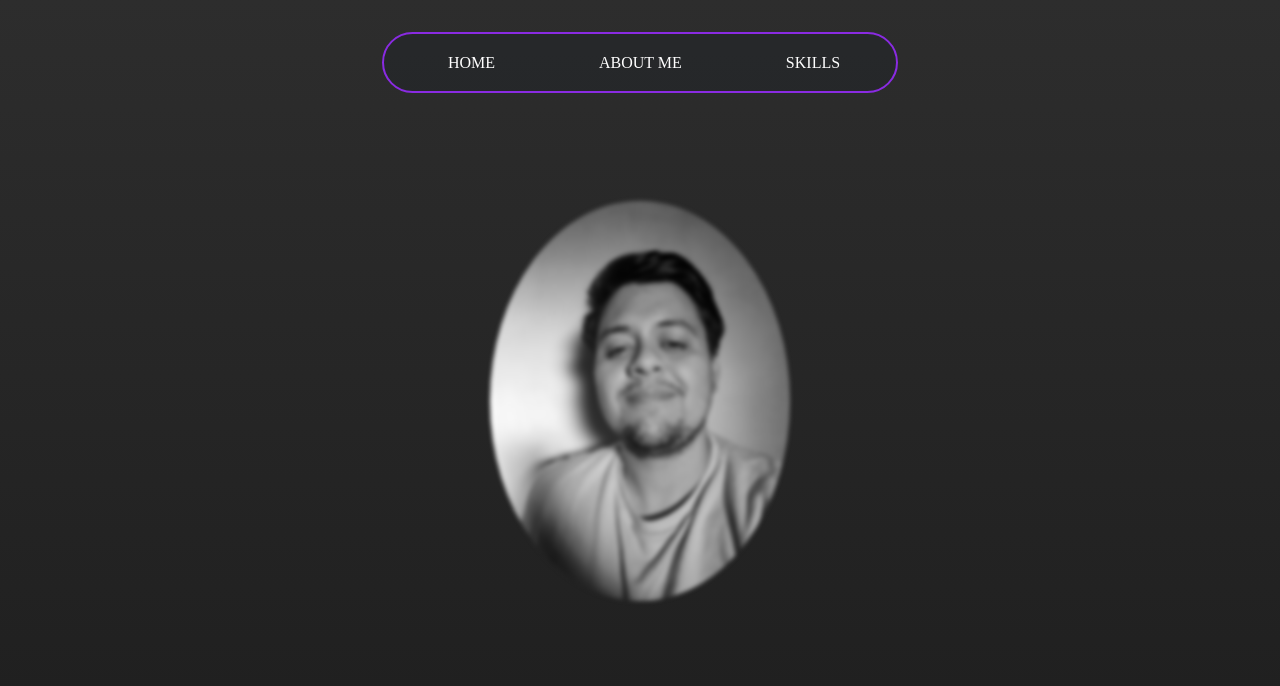
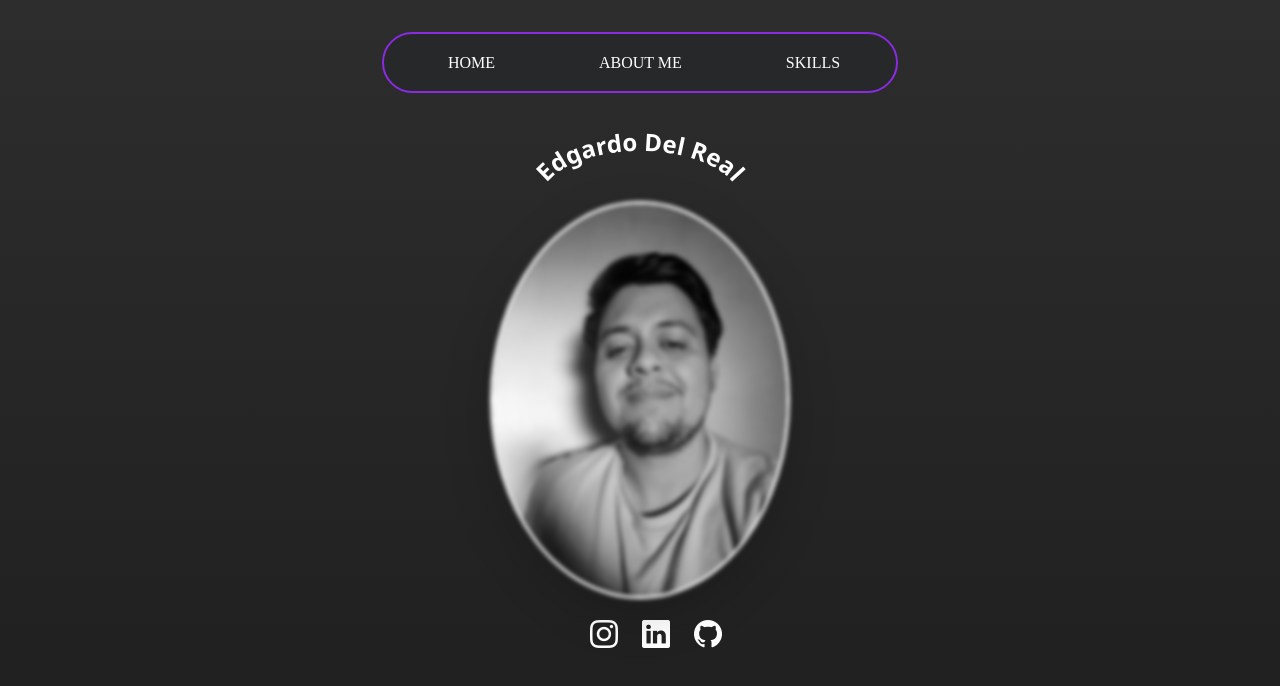
Before and after one commit to Edgardo-Del-Real/PortfolioEdgardoDelReal, a React (Vite) app: page / in a window 1280 px wide. Shown: the top 686 px of the page. Built offline with nearby package versions, Linux system fonts and the light colour scheme.

Commit message:
avances del hero

```diff
--- a/src/Components/hero/Hero.css
+++ b/src/Components/hero/Hero.css
@@ -33,3 +33,9 @@ i:hover{
 .hero{
     padding-top: 100px;
 }
+
+svg {
+    top: 0;
+    left: 50%;
+    transform: translateX(-50%);
+}
--- a/src/Components/hero/Hero.jsx
+++ b/src/Components/hero/Hero.jsx
@@ -1,15 +1,31 @@
 import React from 'react';
 import './Hero.css';
-import fotoMia from '../../assets/fotoMia.jpg'
-import 'bootstrap-icons/font/bootstrap-icons.css'
+import fotoMia from '../../assets/fotoMia.jpg';
+import 'bootstrap-icons/font/bootstrap-icons.css';
 
 const Hero = () => {
     return (
-        <>
-            <section className='d-flex justify-content-center hero'>
-                <img src={fotoMia} alt="" className='img-fluid imagen ' />
+        <section className="d-flex flex-column align-items-center hero position-relative">
+            {/* SVG para texto curvado */}
+            <svg width="300" height="100" className="position-absolute">
+                <defs>
+                    <path id="curvaTexto" d="M 50,100 A 100,50 0 1,1 250,100" fill="transparent" />
+                </defs>
+                <text fill="white" fontSize="24" fontWeight="bold">
+                    <textPath href="#curvaTexto" startOffset="50%" textAnchor="middle">
+                        Edgardo Del Real
+                    </textPath>
+                </text>
+            </svg>
+
+            {/* Imagen */}
+            <img src={fotoMia} alt="Edgardo Del Real" className="img-fluid imagen rounded-circle border border-light border-3 shadow-lg" />
+            <section className='d-flex ps-2 mt-3'>
+                <a href=""><i className='bi bi-instagram fs-3 ps-4'></i></a>
+                <a href=""><i className='bi bi-linkedin fs-3 ps-4'></i></a>
+                <a href=""><i className='bi bi-github fs-3 ps-4'></i></a>
             </section>
-        </>
+        </section>
     );
 }
 
```
